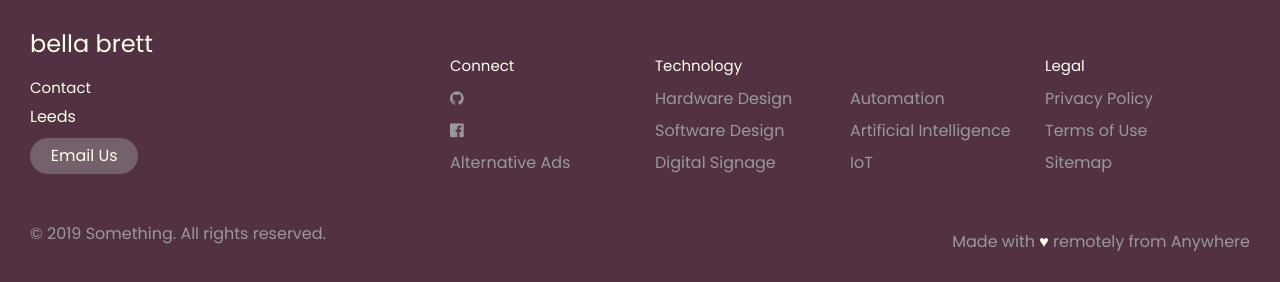
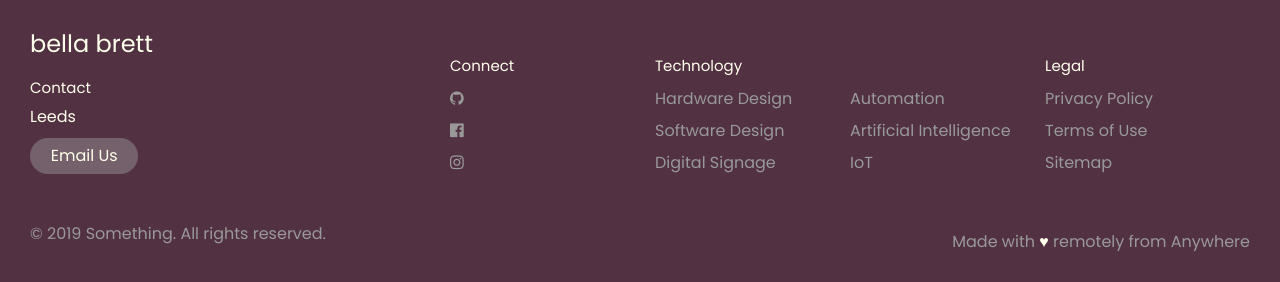
Before and after one commit to Luka-Abey/bella-brett-prototype, a Django app: page / in a window 1280 px wide. Shown: the part 1581-1863 px from the top of the page. Run offline with Django 3.2, Linux system fonts and the light colour scheme; data that the repository does not hold is empty; some libraries are stand-ins or nearby versions.

Commit message:
cleaning up footer

```diff
--- a/src/eCommerce/templates/index.html
+++ b/src/eCommerce/templates/index.html
@@ -133,7 +133,7 @@
                   </li>
 
                   <li>
-                    <a href="#">Alternative Ads</a>
+                    <a href="#"><i class="fa fa-instagram" aria-hidden="true"></i></a>
                   </li>
                 </ul>
               </li>
```
